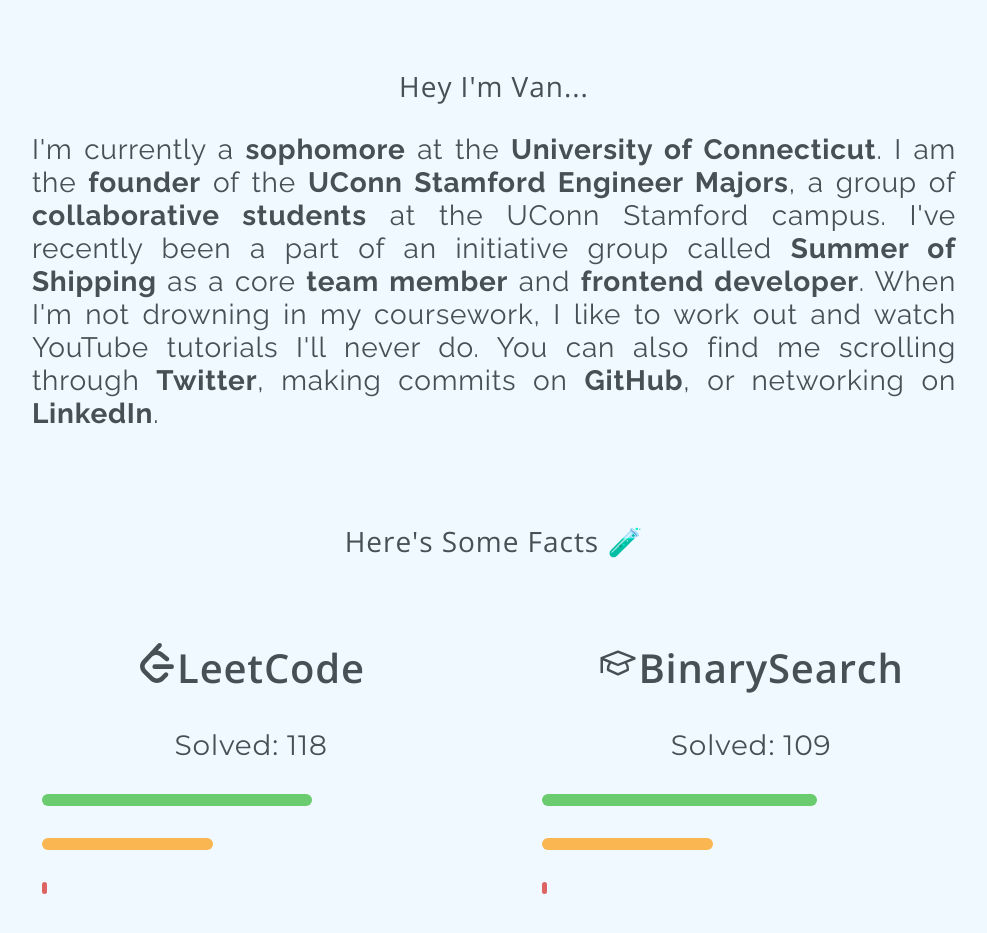
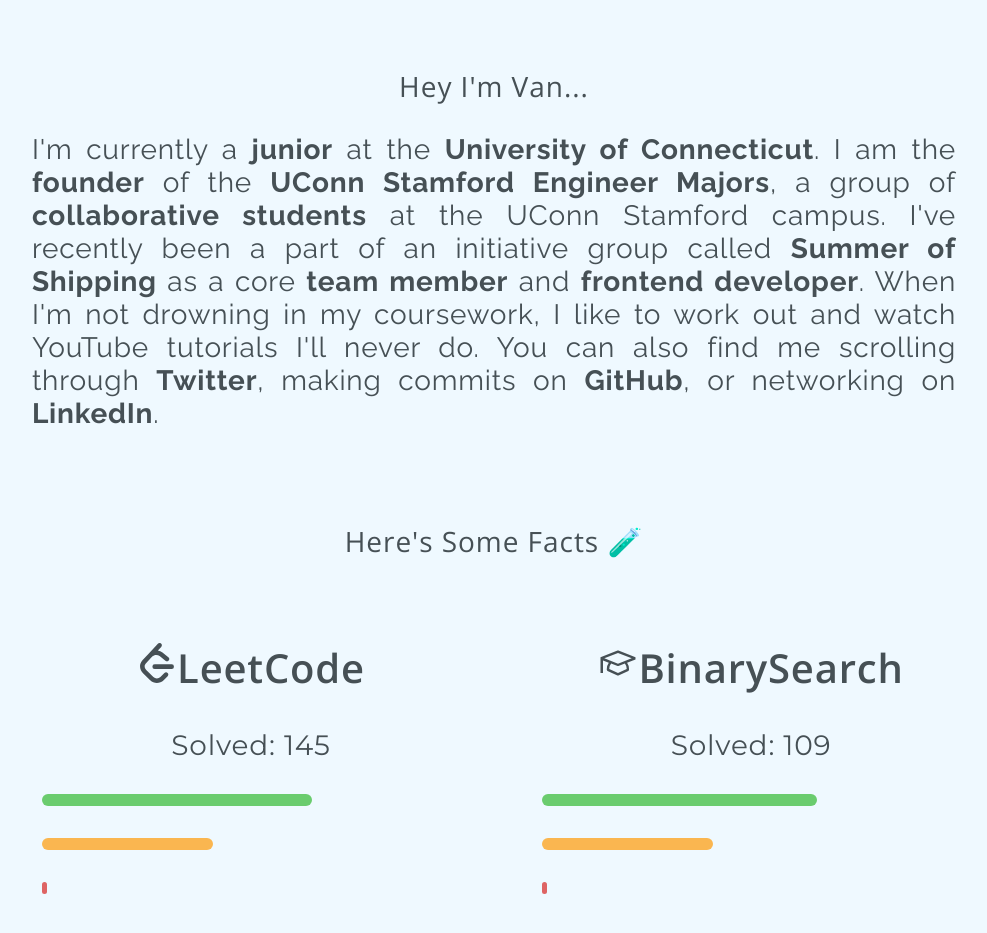
Before and after one commit to Hi-Van/portfolio, a React (Create React App) app: page / in a window 1280 px wide. Shown: the part 1162-2095 px from the top of the page, without its empty margins (146-1133 px from the left). Built offline with nearby package versions, Linux system fonts and the light colour scheme.

Commit message:
change college year

```diff
--- a/src/about.js
+++ b/src/about.js
@@ -12,7 +12,7 @@
             <Fade bottom>
                 <h3>Hey I'm Van...</h3>
                 <p className='about-txt'>
-                    I'm currently a <b>sophomore</b> at the <b><a href='https://uconn.edu/' target='_blank' rel='noopener noreferrer'>University of Connecticut</a></b>.
+                    I'm currently a <b>junior</b> at the <b><a href='https://uconn.edu/' target='_blank' rel='noopener noreferrer'>University of Connecticut</a></b>.
                     I am the <b>founder</b> of the <b>UConn Stamford Engineer Majors</b>, a group of <b>collaborative students</b> at the UConn Stamford campus.
                     I've recently been a part of an initiative group called <b>Summer of Shipping</b> as a core <b>team member</b> and <b>frontend developer</b>.
                     When I'm not drowning in my coursework, I like to work out and watch YouTube tutorials I'll never do.
@@ -27,7 +27,7 @@
                 <div className='grid-card'>
                     <div className='card'>
                         <h2><a href='https://leetcode.com/Hi-Van/' target='_blank' rel='noreferrer'><SiLeetcode />LeetCode</a></h2>
-                        <p style={{ fontFamily: 'montserrat' }}>Solved: 118</p>
+                        <p style={{ fontFamily: 'montserrat' }}>Solved: 145</p>
                         <div className='percentbar' style={{ backgroundColor: '#6acc6e', width: '60%' }} />
                         <div className='percentbar' style={{ backgroundColor: '#fab650', width: '38%' }} />
                         <div className='percentbar' style={{ backgroundColor: '#de6464', width: '1%' }} />
--- a/src/index.css
+++ b/src/index.css
@@ -9,5 +9,5 @@
 
 code {
   font-family: source-code-pro, Menlo, Monaco, Consolas, 'Courier New',
-    monospace,'Montserrat', sans-serif, "Raleway";
+    monospace,'Montserrat', sans-serif, "Raleway", "Ubuntu";
 }
```
Also changed, not shown: 1 other file (tests, documents, lock files or other folders).
